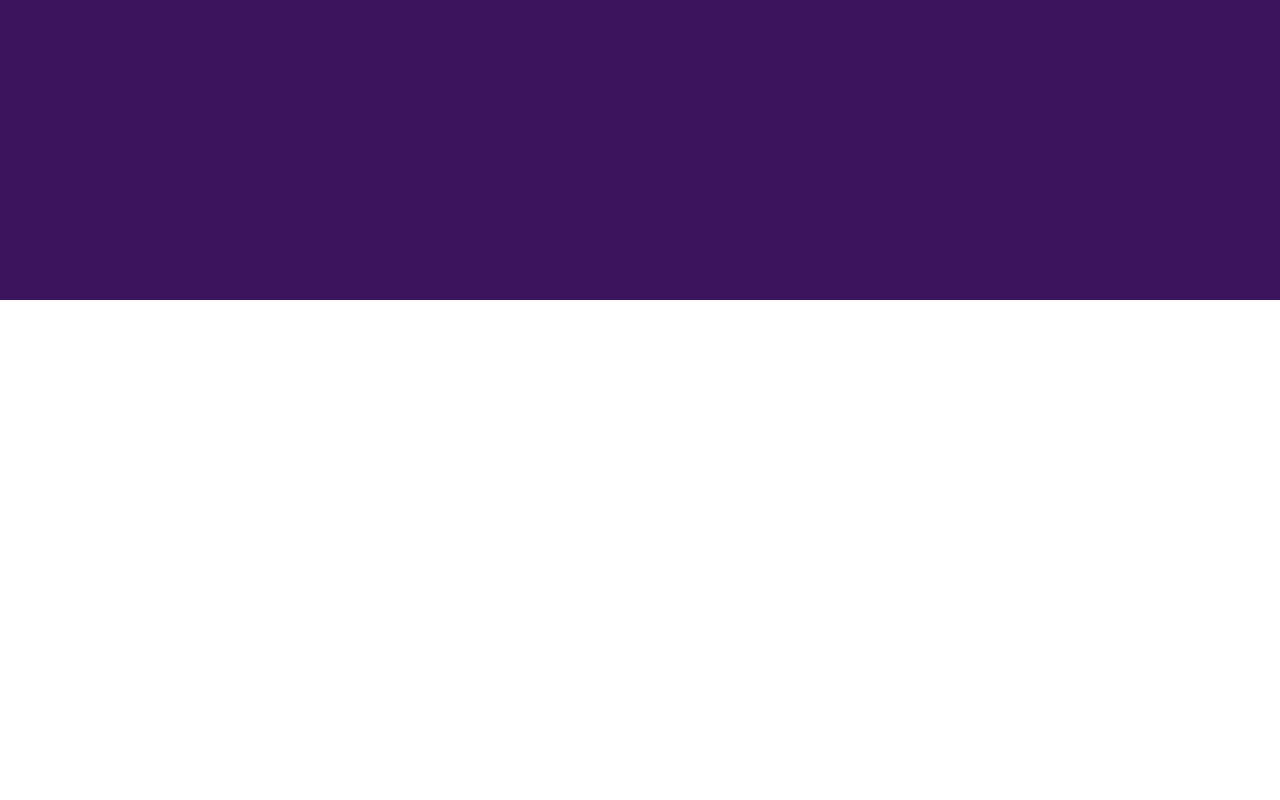
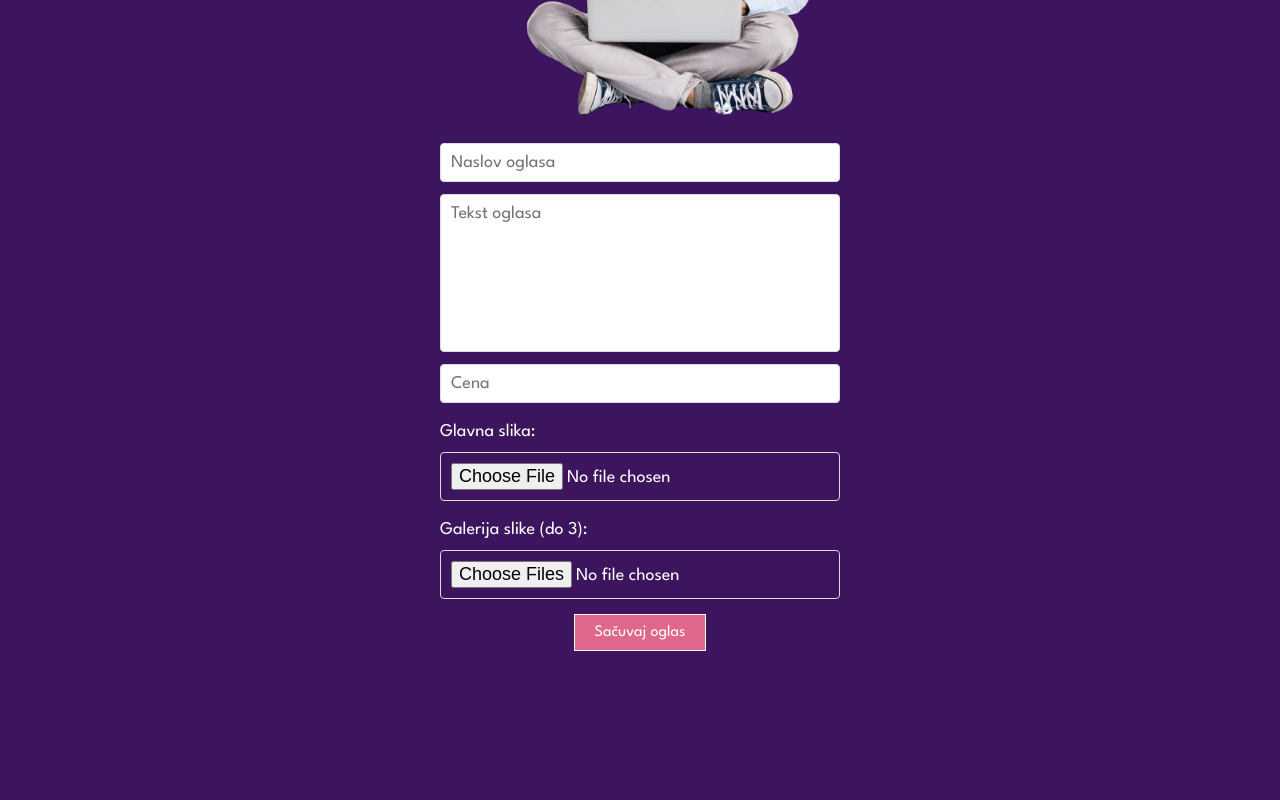
Before and after one commit to VladaPn/preporuciME, a React (Vite) app: page /dodaj-oglas in a window 1280 px wide. Shown: the part 500-1300 px from the top of the page. Before the commit the page ends 800 px from the top, so only its background shows below. Built offline with nearby package versions, Linux system fonts and the light colour scheme; no server answers.

Commit message:
dodata funkc dodaj novi oglas i resp, sredjeno logout dugme u navu

```diff
--- a/src/App.jsx
+++ b/src/App.jsx
@@ -13,6 +13,7 @@ import OglasiDetalj from './Pages/OglasiDetalj/OglasiDetalj';
 import Login from './Pages/Login/Login';
 import Register from './Pages/Register/Register';
 import Prijava from './Components/Prijava/Prijava';
+import DodajOglas from './Pages/DodajOglas/DodajOglas';
 
 
 const App = () => {
@@ -31,6 +32,7 @@ const App = () => {
             <Route path="/login" element={<Login/>} />
             <Route path="/register" element={<Register/>} />
             <Route path="/prijava" element={<Prijava/>} />
+            <Route path="/dodaj-oglas" element={<DodajOglas/>} />
           </Routes>
           <Footer />
         </ThemeProvider>
--- a/src/Components/Navbar/Navbar.jsx
+++ b/src/Components/Navbar/Navbar.jsx
@@ -5,7 +5,7 @@ import logo_light from '../../assets/logo_light.png';
 import theme_sun from '../../assets/theme_sun.png';
 import user from '../../assets/user.png';
 import theme_moon from '../../assets/theme_moon.png';
-import { Link } from 'react-router-dom';
+import { Link, useNavigate } from 'react-router-dom';
 import { ThemeContext } from '../../Context/ThemeContext';
 import { auth } from '../../firebase';
 import { signOut, onAuthStateChanged } from "firebase/auth";
@@ -14,6 +14,7 @@ const Navbar = () => {
   const { theme, setTheme } = useContext(ThemeContext);
   const [menuOpen, setMenuOpen] = useState(false);
   const [userLoggedIn, setUserLoggedIn] = useState(false);
+  const navigate = useNavigate();
 
   // Function to close the menu
   const handleCloseMenu = () => {
@@ -37,6 +38,7 @@ const Navbar = () => {
   const handleLogout = () => {
     signOut(auth).then(() => {
       setUserLoggedIn(false);
+      navigate('/login'); // Preusmeravanje na login stranicu nakon odjave
     }).catch((error) => {
       console.error("Error logging out: ", error);
     });
@@ -89,7 +91,7 @@ const Navbar = () => {
           <li><Link to='/premium' onClick={handleCloseMenu}>Premium</Link></li>
           <a href="" className="korisnik"><img src={user} alt="User" /></a>
           {userLoggedIn ? (
-            <button onClick={handleLogout}><Link to='/' onClick={handleCloseMenu}>Logout</Link></button>
+            <button onClick={handleLogout}><Link to='/login' onClick={handleCloseMenu}>Logout</Link></button>
           ) : (
             <button onClick={handleCloseMenu}><Link to='/login' onClick={handleCloseMenu}>Login</Link></button>
           )}
--- /dev/null
+++ b/src/Pages/DodajOglas/DodajOglas.css
@@ -0,0 +1,68 @@
+.dodaj-oglas-container{
+    padding: 100px 80px;
+}
+.dodaj-oglas-container form{
+    width: min(800px,100%);
+    margin-inline: auto;
+    display: flex;
+    flex-direction: column;
+    align-items: center;
+}
+.dodaj-oglas-container form input, .dodaj-oglas-container form textarea{
+    width: min(400px, 90%);
+    font-size: 18px;
+    padding: 10px;
+    outline: none;
+    margin-top: 12px;
+    border: 1px solid #ddd;
+    border-radius: 4px;
+}
+.dodaj-oglas-container form textarea{
+    resize: none;
+}
+.dodaj-oglas-top{
+    display: flex;
+    flex-direction: column;
+    align-items: center;
+}
+.dodaj-oglas-top img{
+    width: min(400px, 80%);
+}
+.dodaj-oglas-container button{
+    background-color: #df678c;
+    border: 1px solid white;
+    padding: 10px 20px;
+    cursor: pointer;
+    font-size: 16px;
+    color: white;
+    margin-top: 15px;
+}
+.dodaj-oglas-container  .button:hover {
+    background-color: #c94c6b;
+}
+.upload-section{
+    width: min(400px, 90%);
+    margin-top: 20px;
+    font-size: 18px;
+}
+.upload-section input{
+    width: 100% !important;
+}
+@media(max-width:500px){
+    .dodaj-oglas-container{
+        padding: 100px 50px;
+    }
+}
+@media(max-width:430px){
+    .dodaj-oglas-container{
+        padding: 100px 20px;
+    }
+    .dodaj-oglas-container form input, .dodaj-oglas-container form textarea{
+        font-size: 14px;
+    }
+}
+@media(max-width:350px){
+    .dodaj-oglas-container{
+        padding: 100px 5px;
+    }
+}
--- /dev/null
+++ b/src/Pages/DodajOglas/DodajOglas.jsx
@@ -0,0 +1,102 @@
+import React, { useContext, useState } from 'react';
+import './DodajOglas.css';
+import { useNavigate } from 'react-router-dom';
+import ProfilData from '../Profil/ProfilData';
+import { ThemeContext } from '../../Context/ThemeContext';
+import megafon from '../../assets/megafon.png';
+
+const DodajOglas = () => {
+  const [naslov, setNaslov] = useState('');
+  const [tekst, setTekst] = useState('');
+  const [cena, setCena] = useState('');
+  const [glavnaSlika, setGlavnaSlika] = useState(null);
+  const [galerijaSlike, setGalerijaSlike] = useState([]);
+  const navigate = useNavigate();
+  const { theme } = useContext(ThemeContext);
+
+  const handleSubmit = (e) => {
+    e.preventDefault();
+
+    const glavnaSlikaURL = glavnaSlika ? URL.createObjectURL(glavnaSlika) : null;
+    const galerijaSlikeURLs = galerijaSlike.map((slika) => URL.createObjectURL(slika));
+
+    const newOglas = {
+      id: ProfilData.oglasi.length + 1,
+      naslov: naslov,
+      tekst: tekst,
+      cena: cena,
+      glavnaSlika: glavnaSlikaURL,
+      galerijaSlike: galerijaSlikeURLs,
+    };
+
+    ProfilData.oglasi.push(newOglas);
+    navigate('/profil');
+  };
+
+  const handleGlavnaSlikaChange = (e) => {
+    setGlavnaSlika(e.target.files[0]);
+  };
+
+  const handleGalerijaSlikeChange = (e) => {
+    const selectedFiles = Array.from(e.target.files);
+    if (selectedFiles.length > 3) {
+      alert('Možete dodati do 3 slike za galeriju.');
+    } else {
+      setGalerijaSlike(selectedFiles);
+    }
+  };
+
+  return (
+    <div className={`dodaj-oglas-container ${theme ? 'theme-dark' : 'theme-light'}`}>
+      <div className="dodaj-oglas-top">
+        <h2>Dodaj novi oglas</h2>
+        <img src={megafon} alt="megafon" />
+      </div>
+      <form onSubmit={handleSubmit}>
+        <input
+          type="text"
+          value={naslov}
+          onChange={(e) => setNaslov(e.target.value)}
+          placeholder="Naslov oglasa"
+          required
+        />
+        <textarea
+          value={tekst}
+          onChange={(e) => setTekst(e.target.value)}
+          placeholder="Tekst oglasa"
+          maxLength="700"
+          rows={8} // Duži tekst
+          required
+        />
+        <input
+          type="text"
+          value={cena}
+          onChange={(e) => setCena(e.target.value)}
+          placeholder="Cena"
+          required
+        />
+        <div className="upload-section">
+          <label>Glavna slika:</label>
+          <input
+            type="file"
+            accept="image/*"
+            onChange={handleGlavnaSlikaChange}
+            required
+          />
+        </div>
+        <div className="upload-section">
+          <label>Galerija slike (do 3):</label>
+          <input
+            type="file"
+            accept="image/*"
+            multiple
+            onChange={handleGalerijaSlikeChange}
+          />
+        </div>
+        <button type="submit">Sačuvaj oglas</button>
+      </form>
+    </div>
+  );
+};
+
+export default DodajOglas;
--- a/src/Pages/IzmeniProfil/IzmeniProfil.css
+++ b/src/Pages/IzmeniProfil/IzmeniProfil.css
@@ -30,6 +30,7 @@
 .upload-slike input{
     width: min(200px, 90%);
     font-size: 18px;
+    padding: 10px;
 }
 .buttons-container{
     display: flex;
@@ -50,6 +51,14 @@
 
 .izmeni-profil-form input{
     margin-top: 12px;
+    border: 1px solid #ddd;
+    border-radius: 4px;
+}
+.profile-username{
+    margin-top: 0px;
+}
+.prezime{
+    border-bottom: 2px solid black;
 }
 .upload-slike{
     margin-top: 15px;
--- a/src/Pages/Profil/Profil.css
+++ b/src/Pages/Profil/Profil.css
@@ -37,7 +37,11 @@
 .profil-inputi input{
     width: min(400px, 90%);
     font-size: 18px;
-    padding: 5px;
+    padding: 10px;
+    outline: none;
+    margin-top: 12px;
+    border: 1px solid #ddd;
+    border-radius: 4px;
 }
 .profile-additional {
     font-size: 18px;
@@ -135,16 +139,26 @@
     margin-inline: auto;
     font-size: 28px;
     color: #df678c;
-    margin-block: 20px;
+    margin-block: 25px;
 }
-.prikazi-vise a{
+.prikazi-vise a, .prikazi-manje a{
     color: #df678c !important;
 }
-#prikaz{
+#prikaz, #prikaz2{
     color: #df678c;
     margin-inline: auto;
     text-align: center;
-    margin-block: 20px;
+    margin-block: 25px;
+}
+.kupi{
+    margin-right: 10px;
+}
+.profile-surname{
+    border-bottom: 1px solid #ddd;
+    outline: none;
+}
+.profile-username{
+    color: black;
 }
 @media(max-width:1085px){
     .profile-additional-top{
--- a/src/Pages/Profil/Profil.jsx
+++ b/src/Pages/Profil/Profil.jsx
@@ -42,7 +42,7 @@ const Profil = () => {
   const handleLogout = () => {
     auth.signOut().then(() => {
       setIsLoggedIn(false);
-      navigate('/login'); // Preusmeravanje nakon odjave
+      navigate('/login'); // Preusmeravanje na login stranicu nakon odjave
     }).catch((error) => {
       console.error("Error during logout:", error);
     });
@@ -145,14 +145,19 @@ const Profil = () => {
               ) : (
                 <p>Nemate preporuke.</p>
               )}
-              {visibleRecs < ProfilData.preporuke.length ? (
+              {ProfilData.preporuke.length > 3 && (
+                <>
+                  {visibleRecs < ProfilData.preporuke.length && (
                     <Link id='prikaz' className="prikazi-vise" onClick={handleShowMoreRecs}>
                       Prikaži više
                     </Link>
-              ) : (
+                  )}
+                  {visibleRecs > 3 && (
                     <Link id='prikaz' className="prikazi-manje" onClick={handleShowLessRecs}>
                       Prikaži manje
                     </Link>
+                  )}
+                </>
               )}
               <p className={`preostale-preporuke ${theme ? 'dark-preostale' : ''}`}>
                 Preostalo besplatnih preporuka ovog meseca: {ProfilData.preporuke_remain}
@@ -177,19 +182,27 @@ const Profil = () => {
               ) : (
                 <p>Nemate oglase.</p>
               )}
-              {visibleAds < ProfilData.oglasi.length ? (
+              {ProfilData.oglasi.length > 3 && (
+                <>
+                  {visibleAds < ProfilData.oglasi.length && (
                     <Link id='prikaz' className="prikazi-vise" onClick={handleShowMoreAds}>
                       Prikaži više
                     </Link>
-              ) : (
+                  )}
+                  {visibleAds > 3 && (
                     <Link id='prikaz2' className="prikazi-manje" onClick={handleShowLessAds}>
                       Prikaži manje
                     </Link>
+                  )}
+                </>
               )}
               <p className={`preostali-oglasi ${theme ? 'dark-preostale' : ''}`}>
                 Preostalo besplatnih oglasa ovog meseca: {ProfilData.oglasi_remain}
               </p>
               <button className="kupi">Kupite nove oglase</button>
+              <button className="dodaj-oglas">
+                <Link to="/dodaj-oglas">Dodaj novi oglas</Link>
+              </button>
             </div>
           </div>
         </div>
```
Also changed, not shown: src/Pages/OglasiDetalj/OglasiDetalj.jsx (+30 -30 lines), src/assets/megafon.png (added), 1 other file (tests, documents, lock files or other folders). Lines whose indentation alone changed are shown as unchanged.
